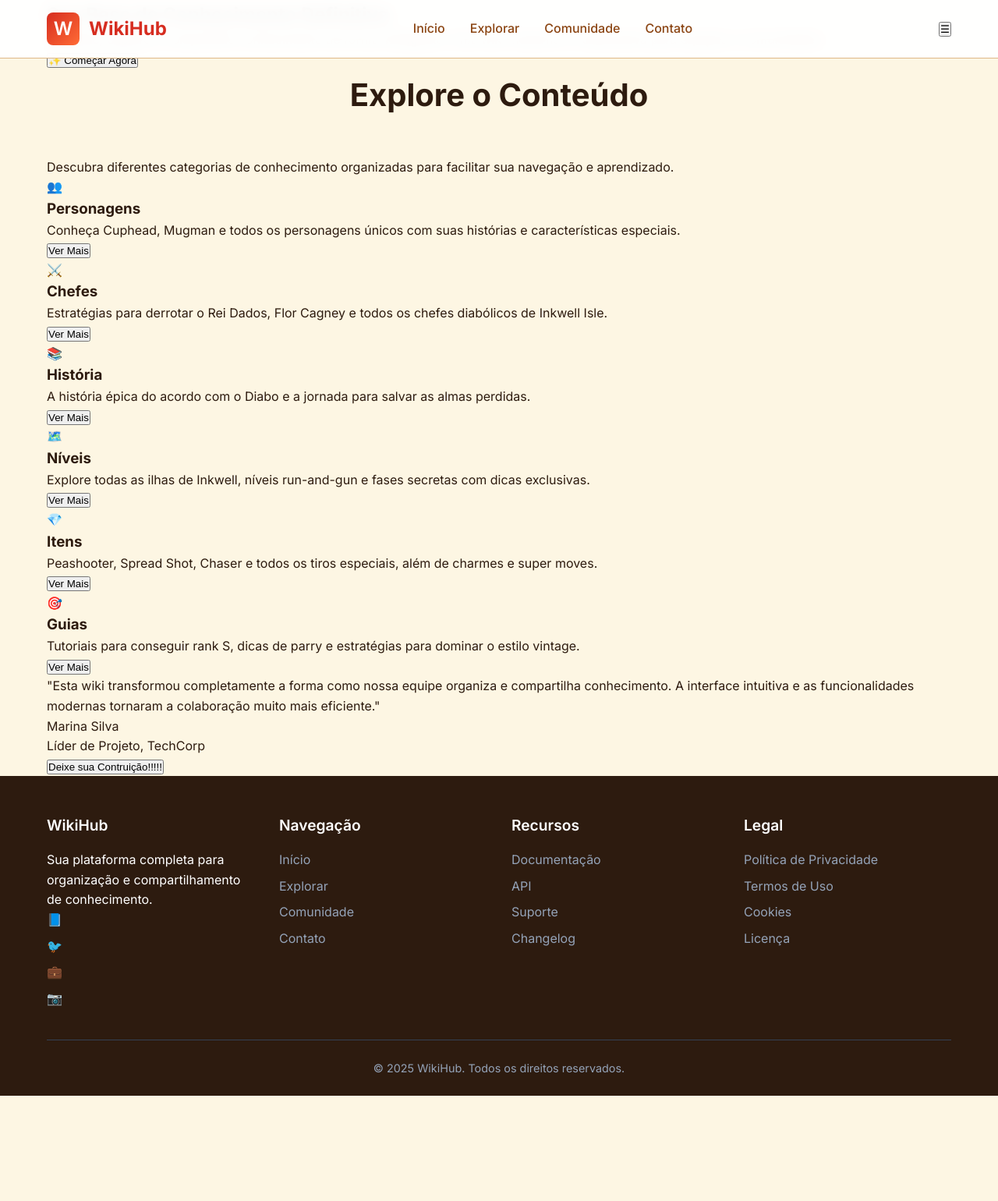
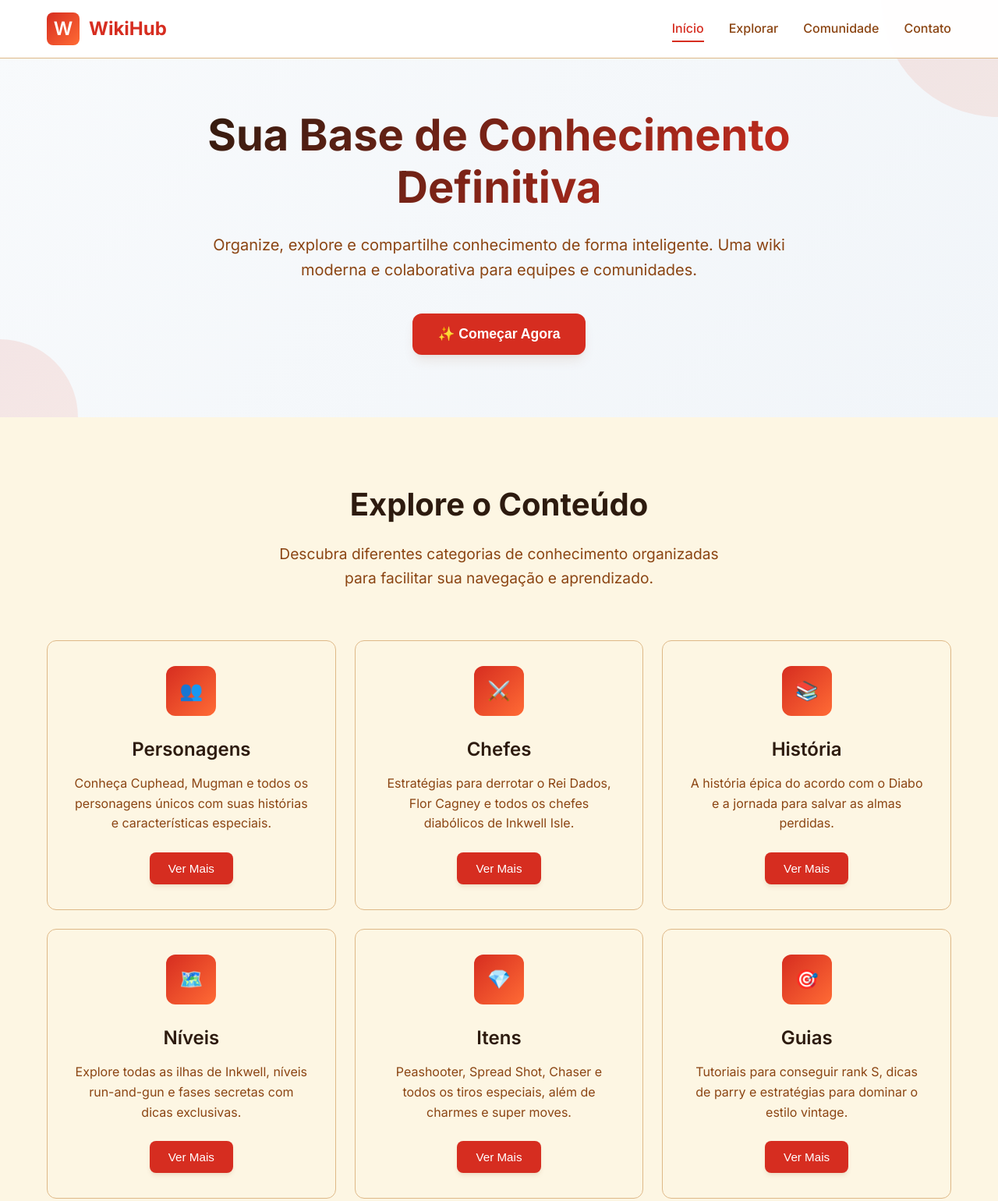
Before and after one commit to IanPess/Wiki, a plain HTML site: page index.html in a window 1280 px wide. Shown: the top 1540 px of the page at 78% size. Before the commit the page ends 1405 px from the top, so only its background shows below. Drawn offline with Linux system fonts and the light colour scheme.

Commit message:
Update estilo.css

```diff
--- a/css/estilo.css
+++ b/css/estilo.css
@@ -1,4 +1,4 @@
- * {
+* {
             margin: 0;
             padding: 0;
             box-sizing: border-box;
@@ -24,6 +24,7 @@
             line-height: 1.6;
             color: var(--cor-texto-primario);
             background-color: var(--cor-fundo);
+            overflow-x: hidden;
         }
 
         .container {
@@ -40,6 +41,7 @@
             right: 0;
             background: rgba(255, 255, 255, 0.95);
             backdrop-filter: blur(10px);
+            -webkit-backdrop-filter: blur(10px);
             border-bottom: 1px solid var(--cor-borda);
             z-index: 1000;
             transition: all 0.3s ease;
@@ -85,58 +87,88 @@
             color: var(--cor-texto-secundario);
             font-weight: 500;
             transition: color 0.3s ease;
+            position: relative;
         }
 
-        .navegacao a:hover {
+        .navegacao a:hover,
+        .navegacao a.ativo {
             color: var(--cor-primaria);
         }
 
-        .botao-voltar {
+        .navegacao a::after {
+            content: '';
+            position: absolute;
+            bottom: -4px;
+            left: 0;
+            width: 0;
+            height: 2px;
             background: var(--cor-primaria);
-            color: white;
-            padding: 8px 16px;
-            border-radius: var(--raio-borda-pequeno);
-            text-decoration: none;
-            font-weight: 500;
-            transition: all 0.3s ease;
+            transition: width 0.3s ease;
         }
 
-        .botao-voltar:hover {
-            background: #5855eb;
-            transform: translateY(-1px);
+        .navegacao a:hover::after,
+        .navegacao a.ativo::after {
+            width: 100%;
         }
 
-        /* Seção Hero */
-        .hero-cuphead {
-            padding: 120px 0 60px;
-
+        /* Seção Principal */
+        #secao-principal {
+            padding: 140px 0 80px;
+            background: linear-gradient(135deg, #f8fafc 0%, #f1f5f9 100%);
             position: relative;
             overflow: hidden;
         }
 
-        .hero-conteudo {
+        .secao-principal-conteudo {
             text-align: center;
+            max-width: 800px;
+            margin: 0 auto;
             position: relative;
             z-index: 2;
         }
 
-        .titulo-hero {
+        .titulo-principal {
             font-size: 3.5rem;
             font-weight: 700;
-            margin-bottom: 16px;
-            background: linear-gradient(135deg, var(--cor-primaria), #ff6b35 );
+            margin-bottom: 24px;
+            background: linear-gradient(135deg, var(--cor-texto-primario), var(--cor-primaria));
             -webkit-background-clip: text;
             -webkit-text-fill-color: transparent;
             background-clip: text;
+            line-height: 1.2;
         }
 
-        .subtitulo-hero {
-            font-size: 1.5rem;
+        .descricao-principal {
+            font-size: 1.25rem;
             color: var(--cor-texto-secundario);
             margin-bottom: 40px;
+            font-weight: 400;
         }
 
-        .fundo-cartoon {
+        .botao-cta {
+            display: inline-flex;
+            align-items: center;
+            gap: 12px;
+            background: var(--cor-primaria);
+            color: white;
+            padding: 16px 32px;
+            border-radius: var(--raio-borda);
+            text-decoration: none;
+            font-weight: 600;
+            font-size: 1.1rem;
+            box-shadow: var(--sombra-media);
+            transition: all 0.3s ease;
+            border: none;
+            cursor: pointer;
+        }
+
+        .botao-cta:hover {
+            transform: translateY(-2px);
+            box-shadow: var(--sombra-forte);
+            background: #5855eb;
+        }
+
+        .fundo-decorativo {
             position: absolute;
             top: 0;
             left: 0;
@@ -146,56 +178,78 @@
             z-index: 1;
         }
 
-        .fundo-cartoon::before,
-        .fundo-cartoon::after {
+        .fundo-decorativo::before,
+        .fundo-decorativo::after {
             content: '';
             position: absolute;
             border-radius: 50%;
-            background: radial-gradient(circle, var(--cor-primaria), #ff6b35 );
+            background: linear-gradient(135deg, var(--cor-primaria), #ff6b35 );
         }
 
-        .fundo-cartoon::before {
+        .fundo-decorativo::before {
+            width: 300px;
+            height: 300px;
+            top: -150px;
+            right: -150px;
+        }
+
+        .fundo-decorativo::after {
             width: 200px;
             height: 200px;
-            top: -100px;
-            right: 10%;
+            bottom: -100px;
+            left: -100px;
         }
 
-        .fundo-cartoon::after {
-            width: 150px;
-            height: 150px;
-            bottom: -75px;
-            left: 10%;
-        }
-
-        /* Seção Principal */
-        .secao-historia {
+        /* Seção de Destaque */
+        #secao-destaque {
             padding: 80px 0;
             background: var(--cor-fundo);
         }
 
-        .timeline-container {
-            max-width: 900px;
-            margin: 0 auto;
+        .titulo-secao {
+            text-align: center;
+            font-size: 2.5rem;
+            font-weight: 700;
+            margin-bottom: 16px;
+            color: var(--cor-texto-primario);
         }
 
-        .capitulo {
+        .subtitulo-secao {
+            text-align: center;
+            font-size: 1.2rem;
+            color: var(--cor-texto-secundario);
+            margin-bottom: 64px;
+            max-width: 600px;
+            margin-left: auto;
+            margin-right: auto;
+        }
+
+        .grade-cartoes {
+            display: grid;
+            grid-template-columns: repeat(auto-fit, minmax(300px, 1fr));
+            gap: 24px;
+            margin-bottom: 40px;
+        }
+
+        .cartao-destaque {
             background: var(--cor-fundo);
             border: 1px solid var(--cor-borda);
             border-radius: var(--raio-borda);
-            padding: 40px;
-            margin-bottom: 32px;
-            box-shadow: var(--sombra-suave);
+            padding: 32px;
+            text-align: center;
+            transition: all 0.3s ease;
+            cursor: pointer;
             position: relative;
-            transition: all 0.3s ease;
+            overflow: hidden;
         }
 
-        .capitulo:hover {
-            transform: translateY(-2px);
+        .cartao-destaque:hover {
+            transform: translateY(-4px);
             box-shadow: var(--sombra-media);
+            border-color: var(--cor-primaria);
         }
 
-        .capitulo::before {
+        .cartao-destaque::before {
             content: '';
             position: absolute;
             top: 0;
@@ -203,116 +257,120 @@
             right: 0;
             height: 4px;
             background: linear-gradient(135deg, var(--cor-primaria), #ff6b35 );
-            border-radius: var(--raio-borda) var(--raio-borda) 0 0;
+            transform: scaleX(0);
+            transition: transform 0.3s ease;
         }
 
-        .titulo-capitulo {
-            font-size: 2rem;
-            font-weight: 700;
-            margin-bottom: 16px;
-            color: var(--cor-texto-primario);
-            display: flex;
-            align-items: center;
-            gap: 12px;
+        .cartao-destaque:hover::before {
+            transform: scaleX(1);
         }
 
-        .icone-capitulo {
-            width: 40px;
-            height: 40px;
+        .icone-cartao {
+            width: 64px;
+            height: 64px;
             background: linear-gradient(135deg, var(--cor-primaria), #ff6b35 );
-            border-radius: 50%;
+            border-radius: var(--raio-borda);
             display: flex;
             align-items: center;
             justify-content: center;
+            margin: 0 auto 24px;
+            font-size: 24px;
             color: white;
-            font-size: 1.2rem;
+            font-weight: 600;
         }
 
-        .conteudo-capitulo {
-            color: var(--cor-texto-secundario);
-            font-size: 1.1rem;
-            line-height: 1.8;
+        .titulo-cartao {
+            font-size: 1.5rem;
+            font-weight: 600;
+            margin-bottom: 12px;
+            color: var(--cor-texto-primario);
         }
 
-        .placeholder-texto {
-            background: var(--cor-fundo-secao);
-            border: 2px dashed var(--cor-borda);
-            border-radius: var(--raio-borda-pequeno);
-            padding: 24px;
-            text-align: center;
+        .descricao-cartao {
             color: var(--cor-texto-secundario);
-            font-style: italic;
+            font-size: 1rem;
+            line-height: 1.6;
+            margin-bottom: 24px;
         }
 
-        /* Seção de Personagens */
-        .secao-personagens {
+        .botao-cards {
+            display: inline-flex;
+            align-items: center;
+            gap: 8px;
+            background: var(--cor-primaria);
+            color: white;
+            padding: 12px 24px;
+            border-radius: var(--raio-borda-pequeno);
+            text-decoration: none;
+            font-weight: 500;
+            font-size: 0.95rem;
+            box-shadow: var(--sombra-suave);
+            transition: all 0.3s ease;
+            border: none;
+            cursor: pointer;
+        }
+        .botao-cards2 {
+            display: inline-flex;
+            align-items: center;
+            gap: 8px;
+            margin-top: 5%;
+            background: var(--cor-primaria);
+            color: white;
+            padding: 12px 24px;
+            border-radius: var(--raio-borda-pequeno);
+            text-decoration: none;
+            font-weight: 500;
+            font-size: 0.95rem;
+            box-shadow: var(--sombra-suave);
+            transition: all 0.3s ease;
+            border: none;
+            cursor: pointer;
+        }
+
+        .botao-cards:hover {
+            transform: translateY(-2px);
+            box-shadow: var(--sombra-media);
+            background: #5855eb;
+        }
+
+        /* Seção de Feedback */
+        #secao-feedback {
             padding: 80px 0;
             background: var(--cor-fundo-secao);
         }
 
-        .titulo-secao {
+        .feedback-container {
+            max-width: 800px;
+            margin: 0 auto;
             text-align: center;
-            font-size: 2.5rem;
-            font-weight: 700;
-            margin-bottom: 48px;
-            color: var(--cor-texto-primario);
         }
 
-        .grade-personagens {
-            display: grid;
-            grid-template-columns: repeat(auto-fit, minmax(300px, 1fr));
-            gap: 24px;
+        .feedback-conteudo {
+            background: var(--cor-fundo);
+            border-radius: var(--raio-borda);
+            padding: 48px;
+            box-shadow: var(--sombra-suave);
+            position: relative;
         }
 
-        .cartao-personagem {
-            background: var(--cor-fundo);
-            border-radius: var(--raio-borda);
-            padding: 32px;
-            text-align: center;
-            box-shadow: var(--sombra-suave);
-            transition: all 0.3s ease;
+        .feedback-texto {
+            font-size: 1.25rem;
+            font-style: italic;
+            color: var(--cor-texto-secundario);
+            margin-bottom: 24px;
+            line-height: 1.8;
         }
 
-        .cartao-personagem:hover {
-            transform: translateY(-4px);
-            box-shadow: var(--sombra-media);
+        .feedback-autor {
+            font-weight: 600;
+            color: var(--cor-texto-primario);
+            font-size: 1.1rem;
         }
 
-        .avatar-personagem {
-            width: 80px;
-            height: 80px;
-            border-radius: 50%;
-            margin: 0 auto 16px;
-            display: flex;
-            align-items: center;
-            justify-content: center;
-            color: white;
-            font-size: 2rem;
-            font-weight: 700;
-        }
-
-        .cuphead-avatar {
-            background: linear-gradient(135deg, var(--cor-cuphead), #ff6b6b);
-        }
-
-        .mugman-avatar {
-            background: linear-gradient(135deg, var(--cor-mugman), #6b9fff);
-        }
-
-        .devil-avatar {
-            background: linear-gradient(135deg, #8b0000, #ff4500);
-        }
-
-        .nome-personagem {
-            font-size: 1.3rem;
-            font-weight: 600;
-            margin-bottom: 8px;
-            color: var(--cor-texto-primario);
-        }
-
-        .descricao-personagem {
+        .feedback-cargo {
             color: var(--cor-texto-secundario);
-            font-size: 0.95rem;
+            font-size: 0.9rem;
+            margin-top: 4px;
         }
 
         /* Rodapé */
@@ -336,6 +394,7 @@
             color: white;
         }
 
+        .rodape-secao p,
         .rodape-secao a {
             color: #94a3b8;
             text-decoration: none;
@@ -345,7 +404,32 @@
         }
 
         .rodape-secao a:hover {
-            color: var(--cor-primaria);
+            color: white;
+        }
+
+        .redes-sociais {
+            display: flex;
+            gap: 16px;
+            margin-top: 16px;
+        }
+
+        .rede-social {
+            display: flex;
+            align-items: center;
+            justify-content: center;
+            width: 40px;
+            height: 40px;
+            background: rgba(255, 255, 255, 0.1);
+            border-radius: var(--raio-borda-pequeno);
+            color: white;
+            text-decoration: none;
+            transition: all 0.3s ease;
+            font-weight: 600;
+        }
+
+        .rede-social:hover {
+            background: var(--cor-primaria);
+            transform: translateY(-2px);
         }
 
         .rodape-copyright {
@@ -356,26 +440,53 @@
             font-size: 0.9rem;
         }
 
+        /* Menu Mobile */
+        .menu-mobile {
+            display: none;
+            background: none;
+            border: none;
+            color: var(--cor-primaria);
+            font-size: 24px;
+            cursor: pointer;
+        }
+
         /* Responsividade */
         @media (max-width: 768px) {
             .navegacao {
                 display: none;
             }
 
-            .titulo-hero {
+            .menu-mobile {
+                display: block;
+            }
+
+            .titulo-principal {
                 font-size: 2.5rem;
             }
 
-            .capitulo {
-                padding: 24px;
+            .descricao-principal {
+                font-size: 1.1rem;
+            }
+
+            .grade-cartoes {
+                grid-template-columns: 1fr;
+                gap: 20px;
+            }
+
+            .feedback-conteudo {
+                padding: 32px 24px;
             }
 
             .container {
                 padding: 0 16px;
             }
 
-            .titulo-capitulo {
-                font-size: 1.5rem;
+            .cartao-destaque {
+                padding: 24px;
+            }
+
+            #secao-principal {
+                padding: 120px 0 60px;
             }
         }
 
@@ -391,15 +502,18 @@
             }
         }
 
-        .capitulo {
+        .cartao-destaque {
             animation: fadeInUp 0.6s ease-out both;
         }
 
-        .capitulo:nth-child(1) { animation-delay: 0.1s; }
-        .capitulo:nth-child(2) { animation-delay: 0.2s; }
-        .capitulo:nth-child(3) { animation-delay: 0.3s; }
-        .capitulo:nth-child(4) { animation-delay: 0.4s; }
+        .cartao-destaque:nth-child(1) { animation-delay: 0.1s; }
+        .cartao-destaque:nth-child(2) { animation-delay: 0.2s; }
+        .cartao-destaque:nth-child(3) { animation-delay: 0.3s; }
+        .cartao-destaque:nth-child(4) { animation-delay: 0.4s; }
+        .cartao-destaque:nth-child(5) { animation-delay: 0.5s; }
+        .cartao-destaque:nth-child(6) { animation-delay: 0.6s; }
 
+        /* Scroll suave */
         html {
             scroll-behavior: smooth;
         }
```
